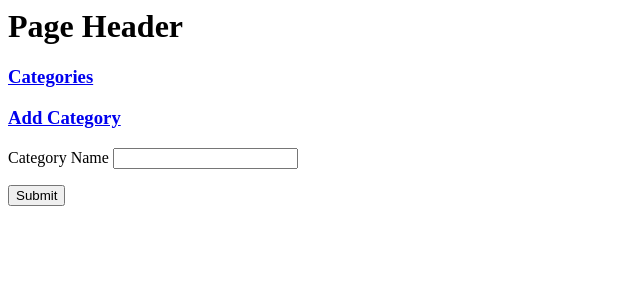
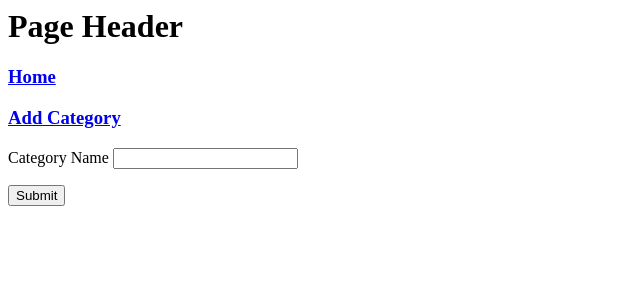
Before and after one commit to stevenmarr/gearopedia, a Flask app: page /add_category/ in a window 1280 px wide. Shown: the top 300 px of the page, without its empty margins (0-640 px from the left). Run offline with Flask 2, Linux system fonts and the light colour scheme.

Commit message:
Change URL text

```diff
--- a/templates/main.html
+++ b/templates/main.html
@@ -2,7 +2,7 @@
 <body>
 
 <h1>Page Header</h1>
-<h3><a href='{{url_for('DefaultGearCategories')}}'>Categories</a></h3>
+<h3><a href='{{url_for('DefaultGearCategories')}}'>Home</a></h3>
 <h3><a href='{{url_for('AddGearCategory')}}'>Add Category</a></h3>
 {% with messages = get_flashed_messages() %}
 	{% if messages %}
```
